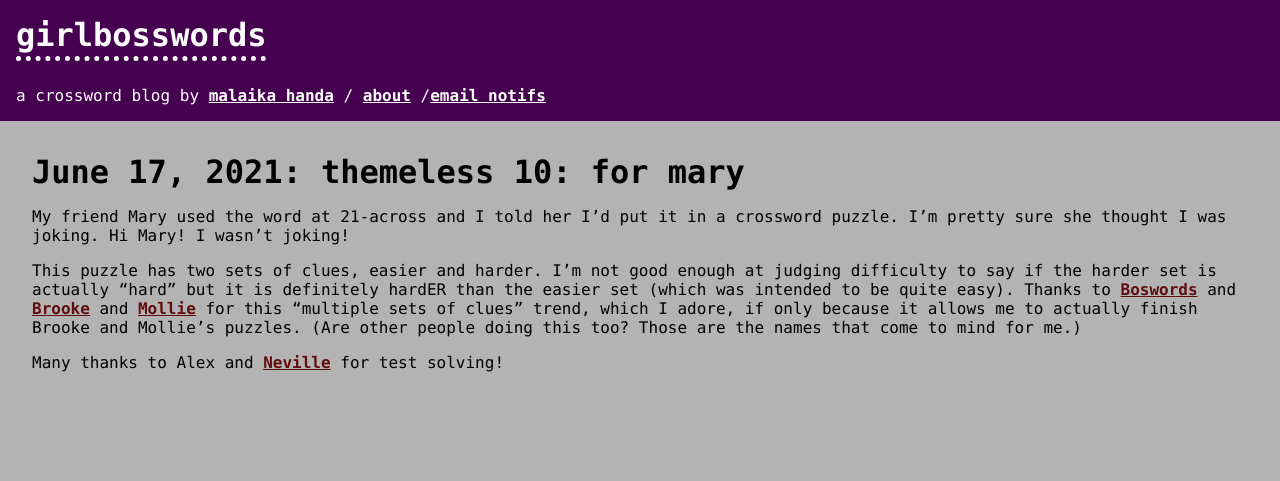
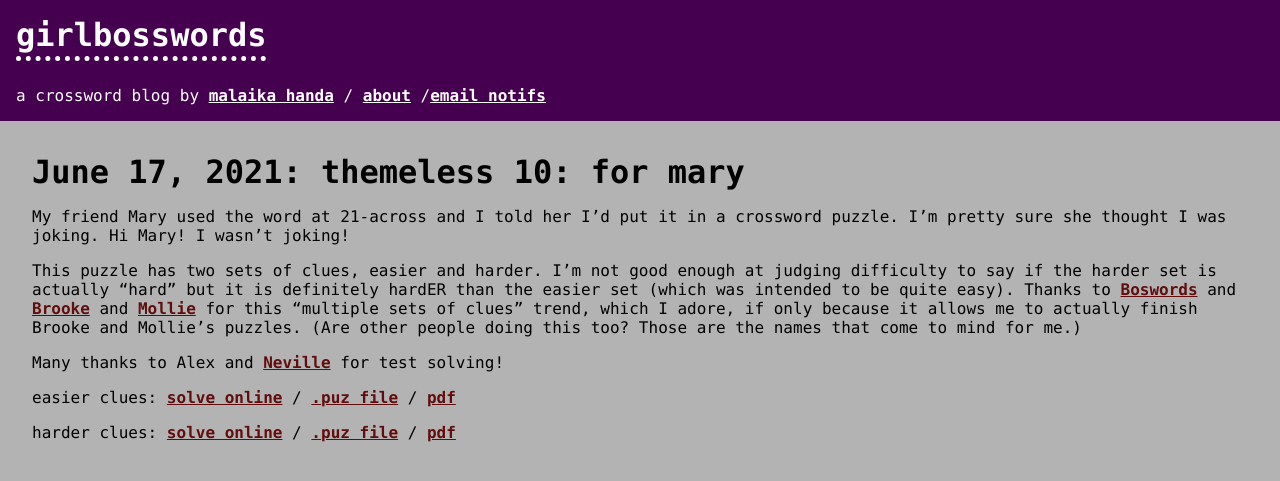
Before and after one commit to malihanda/girlbosswords, a Jekyll site: the page built from _posts/2021-06-17-themeless-10-for-mary.md, in a window 1280 px wide. Shown: the top 481 px of the page. Built offline with Jekyll 4.4.1, drawn with Linux system fonts in a browser that asks for light colours.

Commit message:
rework link list style to allow for labels, and add labeled link list to themeless 10

```diff
--- a/_includes/link-list.html
+++ b/_includes/link-list.html
@@ -1,4 +1,2 @@
-<ul class="link-list">
-{%- for link in include.links -%}<li><a href="{{ link.url }}"{% unless link.no_download %} download{% endunless %}>{{- link.text -}}</a></li>
-{%- endfor -%}
-</ul>
+<div class="link-list">{{ include.label }} {% for link in include.links %}<span class="link-list-item"><a href="{{ link.url }}"{% unless link.no_download %} download{% endunless %}>{{- link.text -}}</a></span>
+{% endfor -%}</div>
--- a/_posts/2021-06-17-themeless-10-for-mary.md
+++ b/_posts/2021-06-17-themeless-10-for-mary.md
@@ -1,6 +1,20 @@
 ---
 title: 'themeless 10: for mary'
 image: /data/puzzle_images/themeless-10.png
+easier_links:
+  - text: solve online
+    url: https://crosshare.org/crosswords/flPPWS85XtDyhWygQQJh
+  - text: .puz file
+    url: https://www.girlbosswords.com/data/puz_files/themeless-10-easier.puz
+  - text: pdf
+    url: https://www.girlbosswords.com/data/pdfs/themeless-10-easier.pdf
+harder_links:
+  - text: solve online
+    url: https://crosshare.org/crosswords/F60x4iDyWvNV5keSyxF4
+  - text: .puz file
+    url: https://www.girlbosswords.com/data/puz_files/themeless-10-harder.puz
+  - text: pdf
+    url: https://www.girlbosswords.com/data/pdfs/themeless-10-harder.pdf
 ---
 
 My friend Mary used the word at 21-across and I told her I'd put it in a crossword puzzle. I'm pretty sure she thought I was joking. Hi Mary! I wasn't joking!
@@ -8,3 +22,6 @@ My friend Mary used the word at 21-across and I told her I'd put it in a crosswo
 This puzzle has two sets of clues, easier and harder. I'm not good enough at judging difficulty to say if the harder set is actually "hard" but it is definitely hardER than the easier set (which was intended to be quite easy). Thanks to [Boswords](https://www.boswords.org/) and [Brooke](https://xwordsbyaladee.blogspot.com/) and [Mollie](https://crosswordsfromouterspace.blogspot.com/) for this "multiple sets of clues" trend, which I adore, if only because it allows me to actually finish Brooke and Mollie's puzzles. (Are other people doing this too? Those are the names that come to mind for me.)
 
 Many thanks to Alex and [Neville](https://twitter.com/flyingelevator) for test solving!
+
+{% include link-list.html label="easier clues:" links=page.easier_links %}
+{% include link-list.html label="harder clues:" links=page.harder_links %}
--- a/styles/styles.css
+++ b/styles/styles.css
@@ -114,22 +114,22 @@ main {
   }
 }
 
-ul.link-list {
+div.link-list {
   padding: 0;
   margin: 0 0 1rem 0;
 
-  li {
+  span.link-list-item {
     padding: 0;
     margin: 0;
     display: inline;
-  }
 
-  li::after {
+    &::after {
     content: var(--list-delimiter);
-  }
+    }
 
-  li:last-child::after {
+    &:last-child::after {
     content: '';
+    }
   }
 }
 
```
